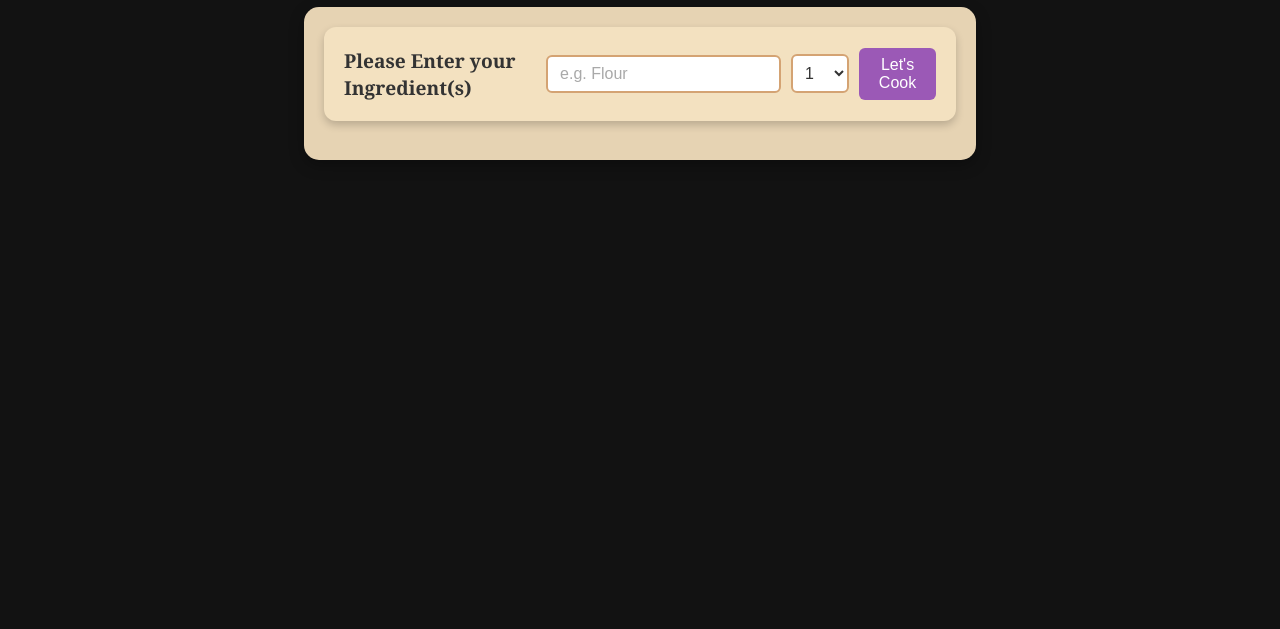
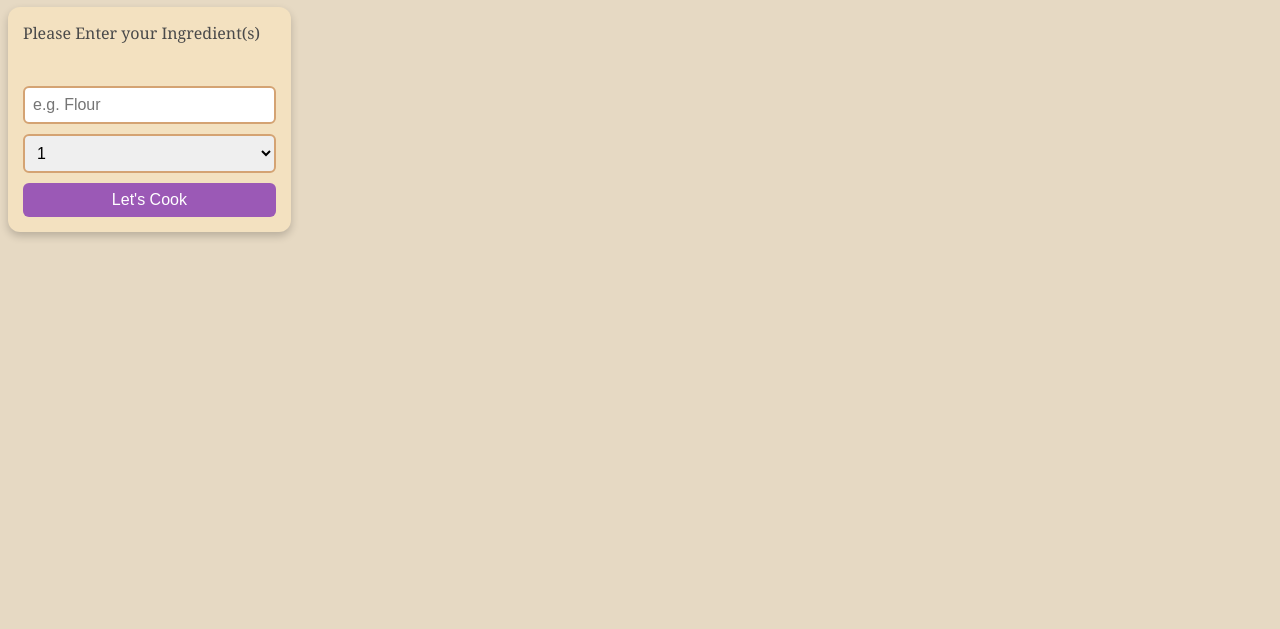
Before and after one commit to lexinlevan1/INST377-Final-LetUsCook, a website: page public/pantry.html in a window 1280 px wide. Shown: the part 171-800 px from the top of the page. Drawn offline with Linux system fonts and the light colour scheme; no server answers.

Commit message:
css + class changed from ingredient to attribute id

```diff
--- a/public/css.css
+++ b/public/css.css
@@ -193,17 +193,64 @@ body {
     color: white;
 }
 
-
+/*PANTRY STYLES */
+#mypantry-body {
+    background-color: #e6d9c3;
+}
 #pantry-container {
-    color:#fff
+    display: flex;
+    flex-direction: column;
+    align-items: flex-start;
+    margin: 0 auto;
+    width: 100%;
 }
 
+#pantry-form {
+    width: 20%;
+    background-color: #f3e1c0;
+    padding: 15px;
+    border-radius: 12px;
+    box-shadow: 0 4px 8px rgba(0, 0, 0, 0.2);
+    display: flex;
+    flex-direction: column;
+    gap: 10px;
+    font-family: 'Georgia', serif;
+    font-size: 1rem;
+    color: #4a4a4a;
+}
+
+#pantry-form input[type="text"],
+#pantry-form select {
+    width: 100%;
+    padding: 8px;
+    border: 2px solid #d4a373;
+    border-radius: 6px;
+    font-size: 1rem;
+}
+
+#pantry-form button {
+    background-color: #9b59b6;
+    color: #fff;
+    border: none;
+    padding: 8px 16px;
+    border-radius: 6px;
+    font-size: 1rem;
+    cursor: pointer;
+    transition: background-color 0.3s ease;
+}
+
+#pantry-form button:hover {
+    background-color: #8e44ad;
+}
+
+#pantry-form button:active {
+    background-color: #6c3483;
+}
 
 #pantry-table {
-    width: 20%;
-    float: right;
+    width: 22%;
+    float: none;
     border-collapse: collapse;
-    margin: 25px auto;
     font-size: 18px;
     background-color: #fff9e6;
     box-shadow: 0 4px 8px rgba(0, 0, 0, 0.2);
@@ -235,90 +282,3 @@ body {
 #pantry-table tr:hover {
     background-color: #f9e4bc;
 }
-
-#pantry-container {
-    background-color: #e6d3b3;
-    padding: 20px;
-    border-radius: 15px;
-    margin:  auto;
-    width: 50%;
-    box-shadow: 0 5px 15px rgba(0, 0, 0, 0.3);
-    font-family: 'Georgia', serif;
-}
-
-#pantry-header {
-    text-align: center;
-    margin: 20px auto;
-    background: #d4a373;
-    color: #fff;
-    padding: 10px 20px;
-    display: inline-block;
-    border-radius: 8px;
-    box-shadow: 0 4px 8px rgba(0, 0, 0, 0.2);
-}
-
-#pantry-header h1 {
-    font-size: 3rem;
-    margin: 0;
-    font-weight: bold;
-    letter-spacing: 2px;
-    text-shadow: 1px 1px 4px rgba(0, 0, 0, 0.3);
-    border-bottom: 4px solid #b88b4a;
-    display: inline-block;
-}
-
-#pantry-form {
-    background-color: #f3e1c0;
-    padding: 20px;
-    border-radius: 12px;
-    box-shadow: 0 4px 8px rgba(0, 0, 0, 0.2);
-    display: inline-flex;
-    align-items: center;
-    gap: 10px;
-    font-family: 'Georgia', serif;
-    font-size: 1.2rem;
-    color: #4a4a4a;
-}
-
-#pantry-form input[type="text"] {
-    padding: 8px 12px;
-    border: 2px solid #d4a373;
-    border-radius: 6px;
-    font-size: 1rem;
-    color: #333;
-    outline: none;
-}
-
-#pantry-form input[type="text"]::placeholder {
-    color: #a9a9a9;
-}
-
-#pantry-form select {
-    padding: 8px;
-    border: 2px solid #d4a373;
-    border-radius: 6px;
-    font-size: 1rem;
-    background-color: #fff;
-    color: #333;
-    cursor: pointer;
-}
-
-#pantry-form button {
-    background-color: #9b59b6;
-    color: #fff;
-    border: none;
-    padding: 8px 16px;
-    border-radius: 6px;
-    font-size: 1rem;
-    cursor: pointer;
-    transition: background-color 0.3s ease;
-}
-
-#pantry-form button:hover {
-    background-color: #8e44ad;
-}
-
-#pantry-form label {
-    font-weight: bold;
-    color: #333;
-}
--- a/public/pantry.html
+++ b/public/pantry.html
@@ -19,10 +19,10 @@
 
         <h1 class="pantry-header">My Pantry</h1>
         <div id="pantry-container">
-        <form onsubmit="addIngredient(); return false;" id="pantry-form">
+          <form onsubmit="addIngredient(); return false;" id="pantry-form">
             <label for="ingredient">Please Enter your Ingredient(s)</label>
             <br>
-            <input type="text" class="ingredient" placeholder="e.g. Flour" required>
+            <input type="text" id="ingredient" placeholder="e.g. Flour" required>
             <select id="quantity" required>
                 <option value="1">1</option>
                 <option value="2">2</option>
@@ -36,7 +36,7 @@
                 <option value="10">10</option>
             </select>
             <button type="submit" class="custom-btn"> Let's Cook</button>
-        </form>
+          </form>
       </div>
     </body>
 </html>
```
